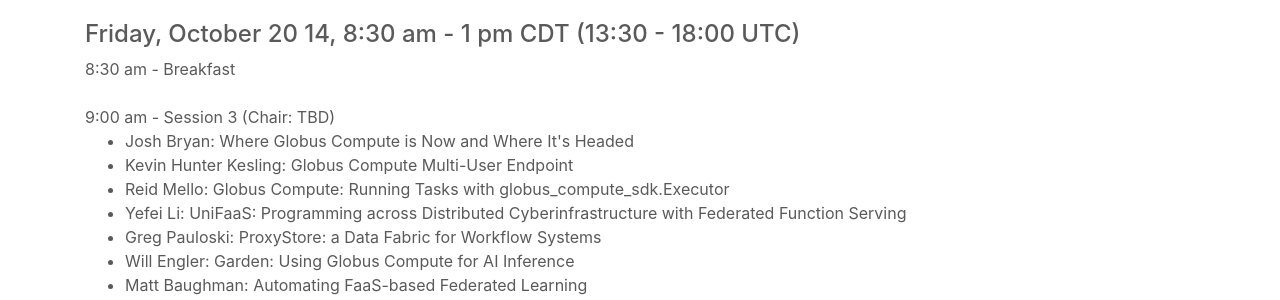
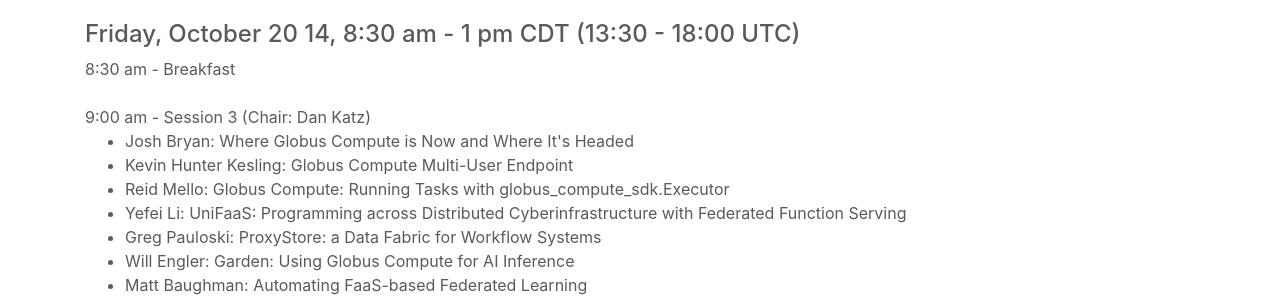
Before and after one commit to Parsl/parsl.github.io, a Jekyll site: the page built from parslfest/parslfest2023.html, in a window 1280 px wide and 900 px high, scrolled down 1856 px. Shown: the part 153-453 px from the top of the window. Built offline with Jekyll 4.4.1, drawn with Linux system fonts in a browser that asks for light colours.

Commit message:
Add Dan as a session chair

```diff
--- a/parslfest/parslfest2023.html
+++ b/parslfest/parslfest2023.html
@@ -101,7 +101,7 @@
 
       8:30 am - Breakfast <br /><br />
 
-      9:00 am - Session 3 (Chair: TBD)
+      9:00 am - Session 3 (Chair: Dan Katz)
       <ul>
 	     	<li>Josh Bryan: Where Globus Compute is Now and Where It's Headed</li>
 		<li>Kevin Hunter Kesling: Globus Compute Multi-User Endpoint</li>
```
